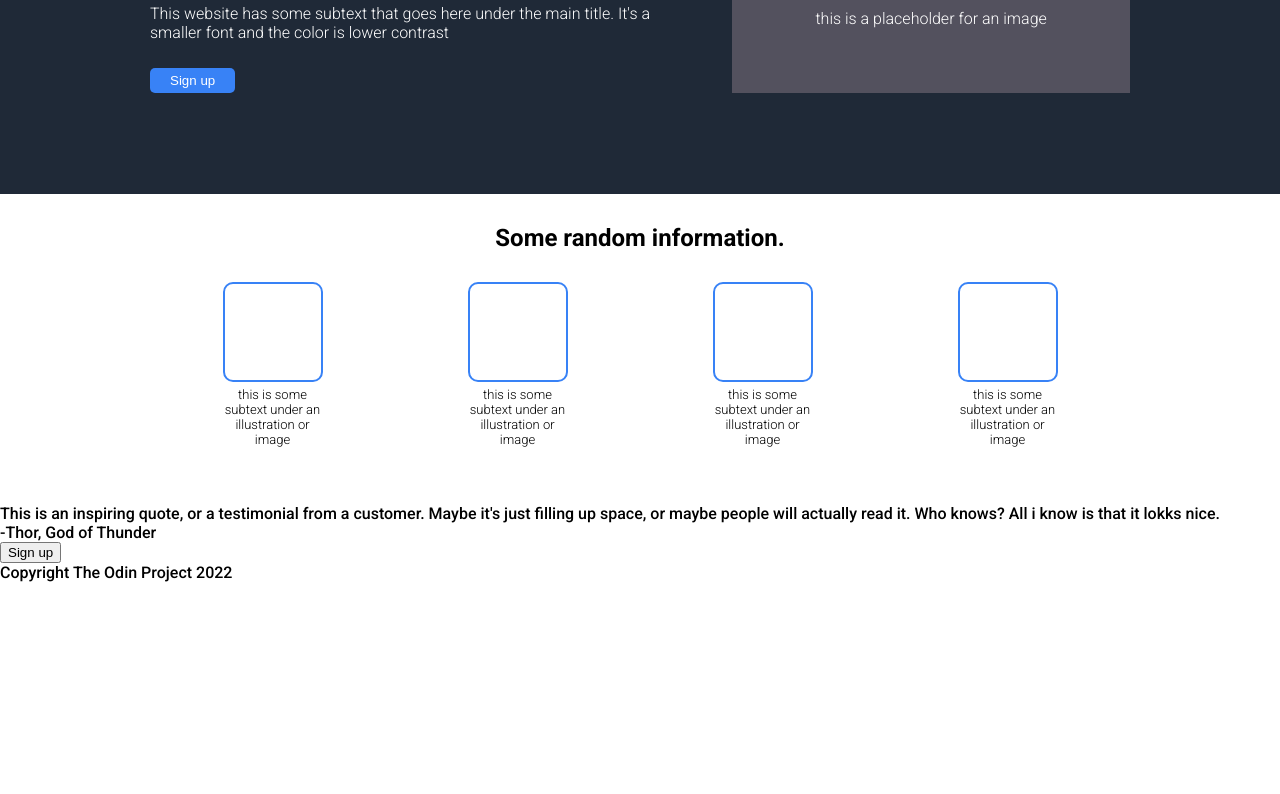
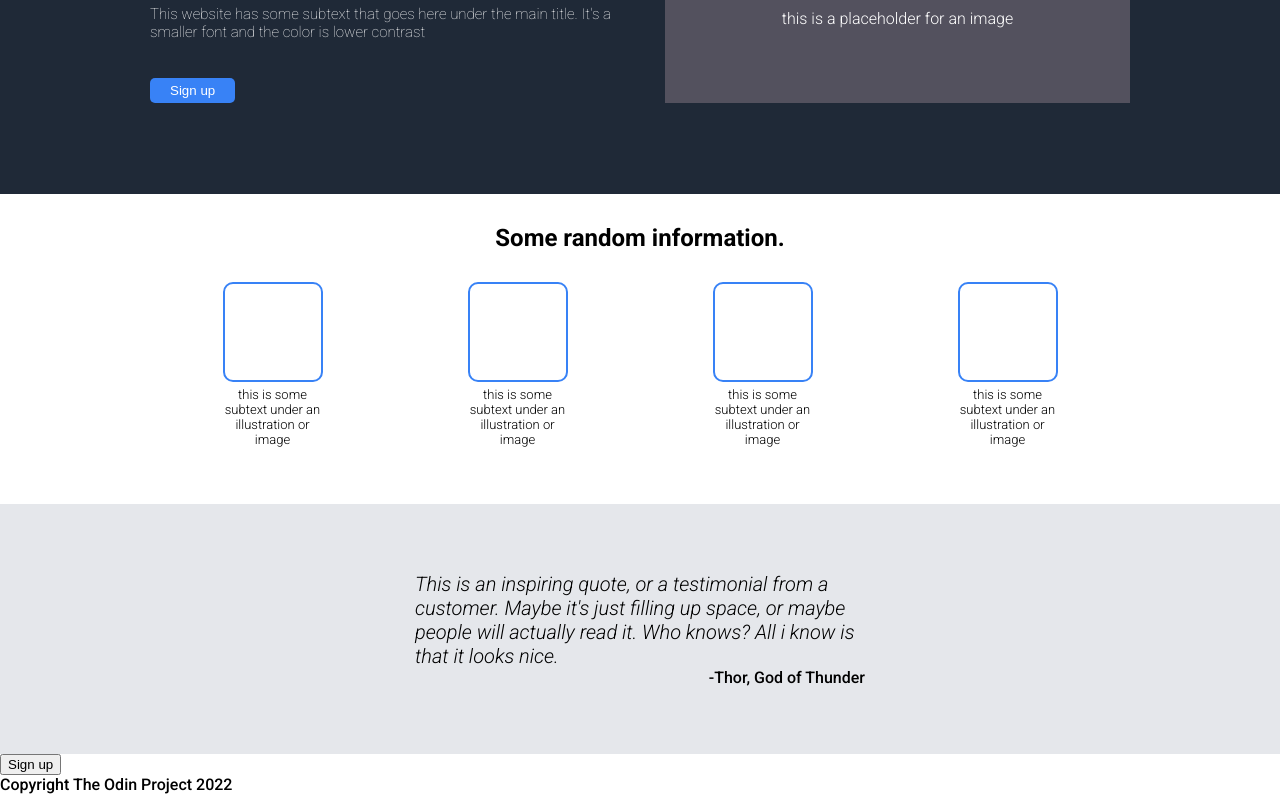
Before and after one commit to davidesavio/landing_page, a plain HTML site: page index.html in a window 1280 px wide. Shown: the part 206-1000 px from the top of the page. Before the commit the page ends 800 px from the top, so only its background shows below. Drawn offline with Linux system fonts and the light colour scheme.

Commit message:
Add quotation css

```diff
--- a/index.html
+++ b/index.html
@@ -68,12 +68,16 @@
     </div>
 
     <div class="quotation">
-        <p>
-            This is an inspiring quote, or a testimonial from a customer. Maybe it's just filling up space, or maybe people will actually read it. Who knows? All i know is that it lokks nice.
-        </p>
-        <span>
-            -Thor, God of Thunder
-        </span>
+        <div>
+            <p>
+                This is an inspiring quote, or a testimonial from a customer. Maybe it's just filling up space, or maybe people will actually read it. Who knows? All i know is that it looks nice.
+            </p>
+            <div class="quotation-author">
+                <span>
+                    -Thor, God of Thunder
+                </span>
+            </div>
+        </div>
     </div>
 
     <div class="signup">
--- a/main.css
+++ b/main.css
@@ -20,7 +20,9 @@ nav,
 .intro-text,
 .intro-img,
 .links,
-.cards {
+.cards,
+.quotation,
+.quotation>div {
     display: flex;
 }
 
@@ -44,9 +46,15 @@ nav {
     align-items: center;
 }
 
+.intro {
+    gap: 50px;
+    height: 170px;
+}
+
 .intro-text {
     flex-direction: column;
     justify-content: space-between;
+    flex: 1;
 }
 
 .intro-text > h1 {
@@ -55,7 +63,8 @@ nav {
 }
 
 .intro-text > p {
-    font-weight: 300;
+    font-size: 15px;
+    font-weight: 100;
 }
 
 .intro-text button {
@@ -67,13 +76,12 @@ nav {
 }
 
 .intro-img {
-    width: 600px;
-    height: 150px;
+    width: auto;
     background-color: rgb(83, 81, 94);
-    margin-left: 50px;
     font-weight: 300;
     justify-content: center;
     align-items: center;
+    flex: 1
 }
 
 /* INFO */
@@ -109,3 +117,24 @@ nav {
     text-align: center;
     margin-top: 5px;
 }
+
+/* QUOTATION */
+
+.quotation {
+    align-items: center;
+    justify-content: center;
+    height: 250px;
+    background-color: #e5e7eb;
+}
+
+.quotation > div {
+    flex-direction: column;
+    align-items: flex-end;
+    max-width: 450px;
+}
+
+.quotation p {
+    font-weight: 300;
+    font-style: italic;
+    font-size: 20px;
+}
```
